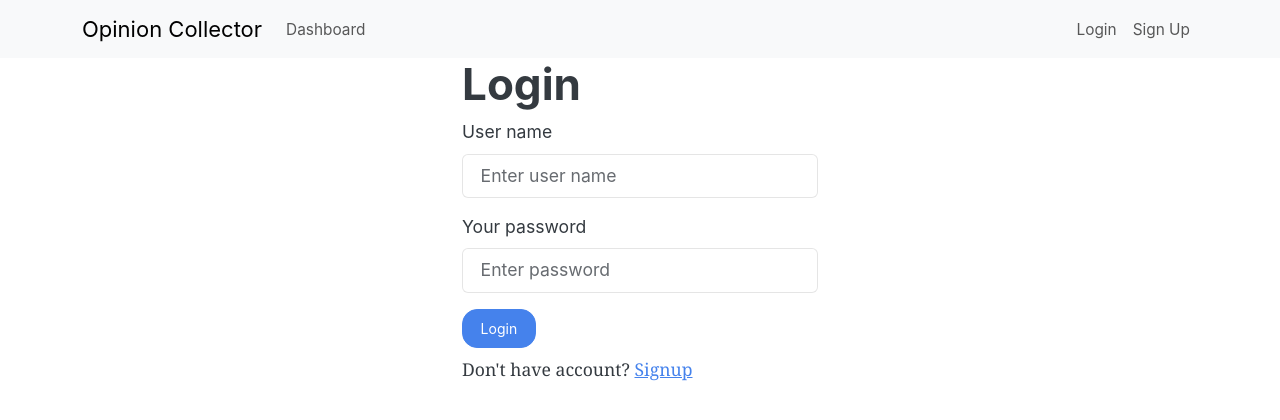
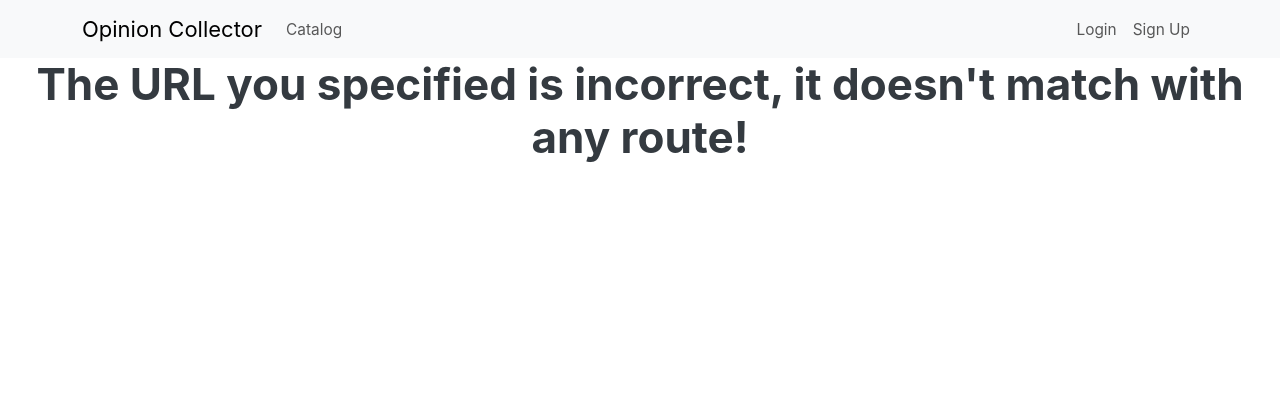
Before and after one commit to cladur/opinion-collector, a React (Create React App) app in the folder frontend/: page /dashboard in a window 1280 px wide. Before the commit this address led to /login. Shown: the top 420 px of the page. Built offline with nearby package versions, Linux system fonts and the light colour scheme.

Commit message:
feat(frontend): renamed "Dashboard" to "Catalog"

```diff
--- a/frontend/src/App.js
+++ b/frontend/src/App.js
@@ -9,7 +9,7 @@
 import Home from "./components/Home";
 import Signup from "./components/signup/Signup";
 import Login from "./components/login/Login";
-import Dashboard from "./components/dashboard/Dashboard";
+import Catalog from "./components/catalog/Catalog";
 import Navigation from "./components/Navigation";
 
 import axios from "axios";
@@ -25,7 +25,7 @@
           <Switch>
             <Route path="/signup" component={Signup} />
             <Route path="/login" component={Login} />
-            <Route path="/dashboard" component={requireAuth(Dashboard)} />
+            <Route path="/catalog" component={requireAuth(Catalog)} />
             <Route exact path="/" component={Home} />
             <Route path="*">
               <h1 className="text-center">
--- a/frontend/src/components/Home.js
+++ b/frontend/src/components/Home.js
@@ -14,7 +14,7 @@
           <Link to="/signup">Sign up</Link>
         </p>
         <p>
-          <Link to="/dashboard">Dashboard</Link>
+          <Link to="/catalog">Catalog</Link>
         </p>
       </Container>
     );
--- a/frontend/src/components/Navigation.js
+++ b/frontend/src/components/Navigation.js
@@ -59,7 +59,7 @@
           <Navbar.Toggle aria-controls="basic-navbar-nav" />
           <Navbar.Collapse id="basic-navbar-nav">
             <Nav className="me-auto">
-              <Nav.Link href="/dashboard">Dashboard</Nav.Link>
+              <Nav.Link href="/catalog">Catalog</Nav.Link>
             </Nav>
           </Navbar.Collapse>
           <Navbar.Collapse className="justify-content-end">
--- a/frontend/src/components/dashboard/Dashboard.js
+++ b/frontend/src/components/catalog/Catalog.js
@@ -9,7 +9,7 @@
 import ProductsList from "../products/ProductsList";
 import AddProduct from "../products/AddProduct";
 
-class Dashboard extends Component {
+class Catalog extends Component {
   onLogout = () => {
     this.props.logout();
   };
@@ -26,7 +26,7 @@
   }
 }
 
-Dashboard.propTypes = {
+Catalog.propTypes = {
   logout: PropTypes.func.isRequired,
   auth: PropTypes.object.isRequired,
 };
@@ -37,4 +37,4 @@
 
 export default connect(mapStateToProps, {
   logout,
-})(withRouter(Dashboard));
+})(withRouter(Catalog));
--- a/frontend/src/components/login/Login.js
+++ b/frontend/src/components/login/Login.js
@@ -24,7 +24,7 @@
       username: this.state.username,
       password: this.state.password,
     };
-    this.props.login(userData, "/dashboard"); // <--- login request
+    this.props.login(userData, "/catalog"); // <--- login request
   };
   render() {
     return (
```
